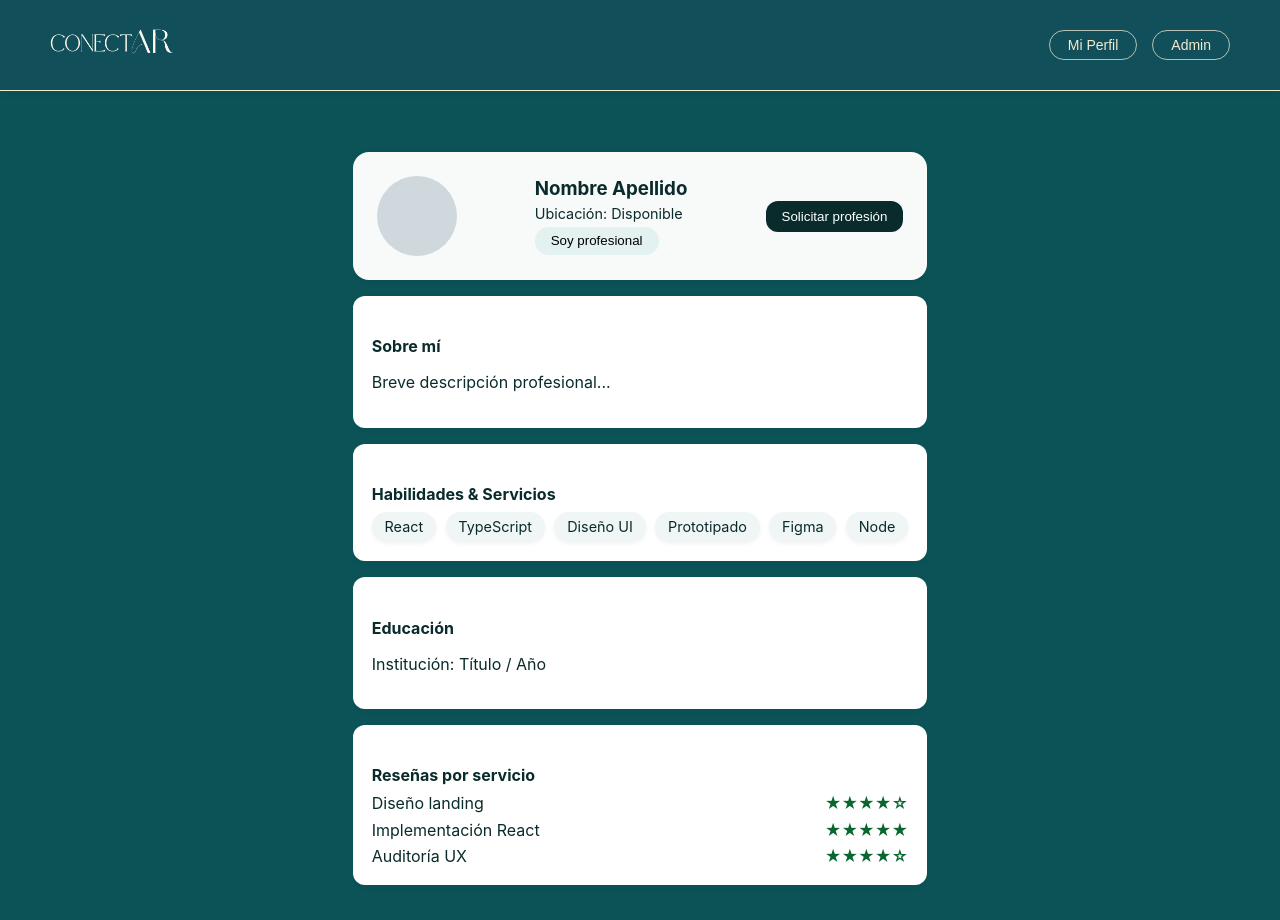
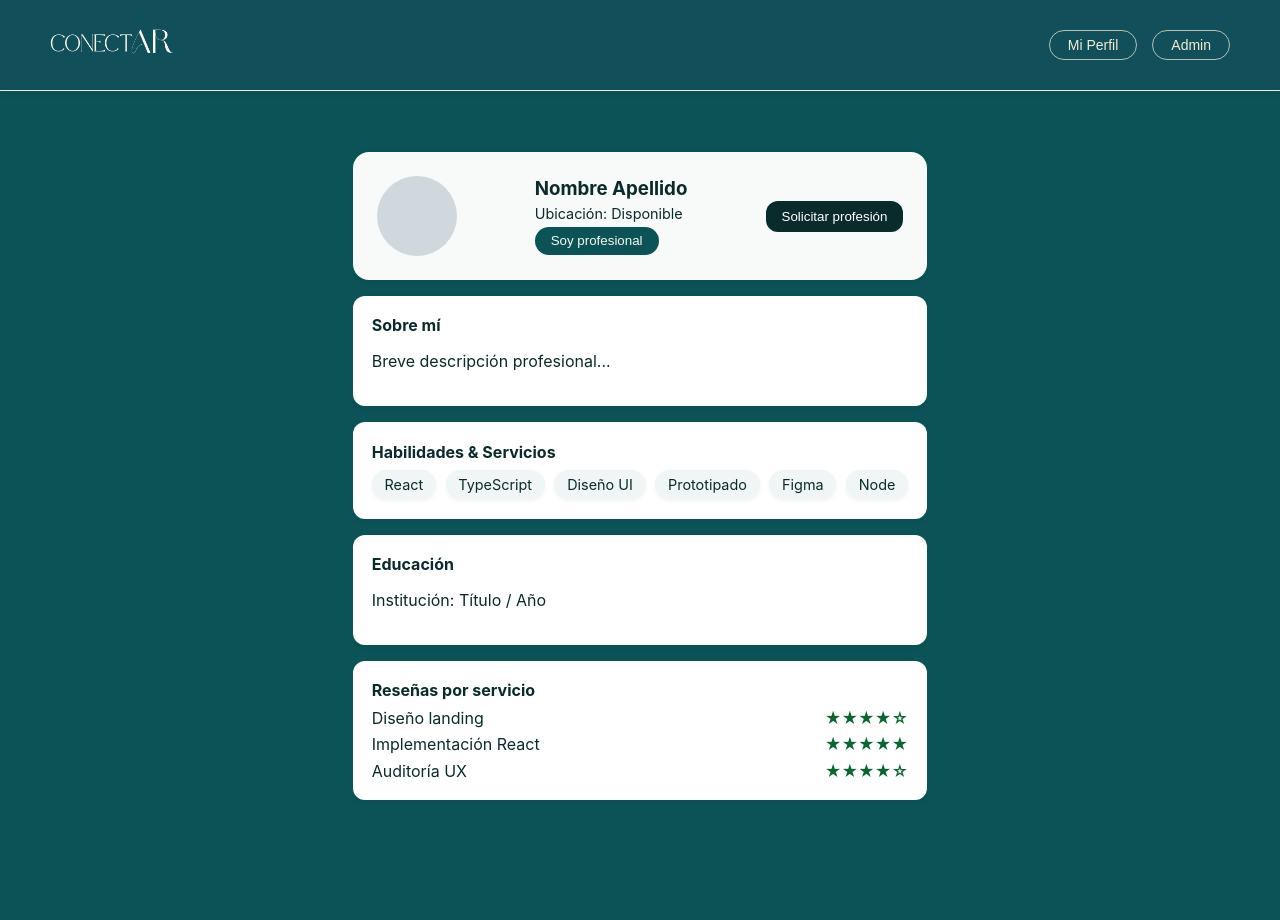
Before and after one commit to AugustoMoratti/TP-DSW-2025-Moratti-Soto-Cossia-Bertuccelli, a React (Vite) app in the folder Frontend/conectar/: page /perfil in a window 1280 px wide. Built offline with nearby package versions, Linux system fonts and the light colour scheme.

Commit message:
Boton Soy profesional en perfil

```diff
--- a/Frontend/conectar/src/components/ProfileCard/ProfileCard.css
+++ b/Frontend/conectar/src/components/ProfileCard/ProfileCard.css
@@ -1,3 +1,8 @@
+h4{
+  margin-top: 0vh;
+  margin-bottom: 1rem;
+}
+
 .profile-container {
   width: 100%;
   max-width: 1000px;
@@ -33,11 +38,18 @@
 }
 
 .btn-secondary {
-  background: #e3f2f1;
+  background: #0B5357;
   border: none;
+  color: #f9f8f3;
   padding: 0.4rem 1rem;
   border-radius: 20px;
   cursor: pointer;
+}
+
+.btn-secondary:hover {
+  background: #06363a;
+  text-decoration: none;
+  color: #f9f8f3;
 }
 
 .btn-primary {
--- a/Frontend/conectar/src/components/ProfileCard/ProfileCard.tsx
+++ b/Frontend/conectar/src/components/ProfileCard/ProfileCard.tsx
@@ -1,7 +1,19 @@
-import React from "react";
+import React, { useState, useEffect } from "react";
 import "./ProfileCard.css";
 
 const ProfileCard: React.FC = () => {
+  const [profesional, setProfesional] = useState<boolean>(false);
+
+    //Persistimos el estado en localStorage
+  useEffect(() => {
+    const saved = localStorage.getItem("esProfesional");
+    if (saved) setProfesional(saved === "true");
+  }, []);
+
+  useEffect(() => {
+    localStorage.setItem("esProfesional", String(profesional));
+  }, [profesional]);
+
   return (
     <div className="profile-container">
       <section className="profile-header">
@@ -9,8 +21,15 @@ const ProfileCard: React.FC = () => {
         <div className="profile-info">
           <h3>Nombre Apellido</h3>
           <p>Ubicación: Disponible</p>
-          <button className="btn-secondary">Soy profesional</button>
+
+          <button
+            className={`btn-secondary ${profesional ? "active" : ""}`}
+            onClick={() => setProfesional(!profesional)}
+          >
+            {profesional ? "Soy profesional ✅" : "Soy profesional"}
+          </button>
         </div>
+
         <button className="btn-primary">Solicitar profesión</button>
       </section>
 
@@ -22,9 +41,13 @@ const ProfileCard: React.FC = () => {
       <section className="profile-section">
         <h4>Habilidades & Servicios</h4>
         <div className="skills">
-          {["React", "TypeScript", "Diseño UI", "Prototipado", "Figma", "Node"].map(skill => (
-            <span key={skill} className="skill-tag">{skill}</span>
-          ))}
+          {["React", "TypeScript", "Diseño UI", "Prototipado", "Figma", "Node"].map(
+            (skill) => (
+              <span key={skill} className="skill-tag">
+                {skill}
+              </span>
+            )
+          )}
         </div>
       </section>
 
```
